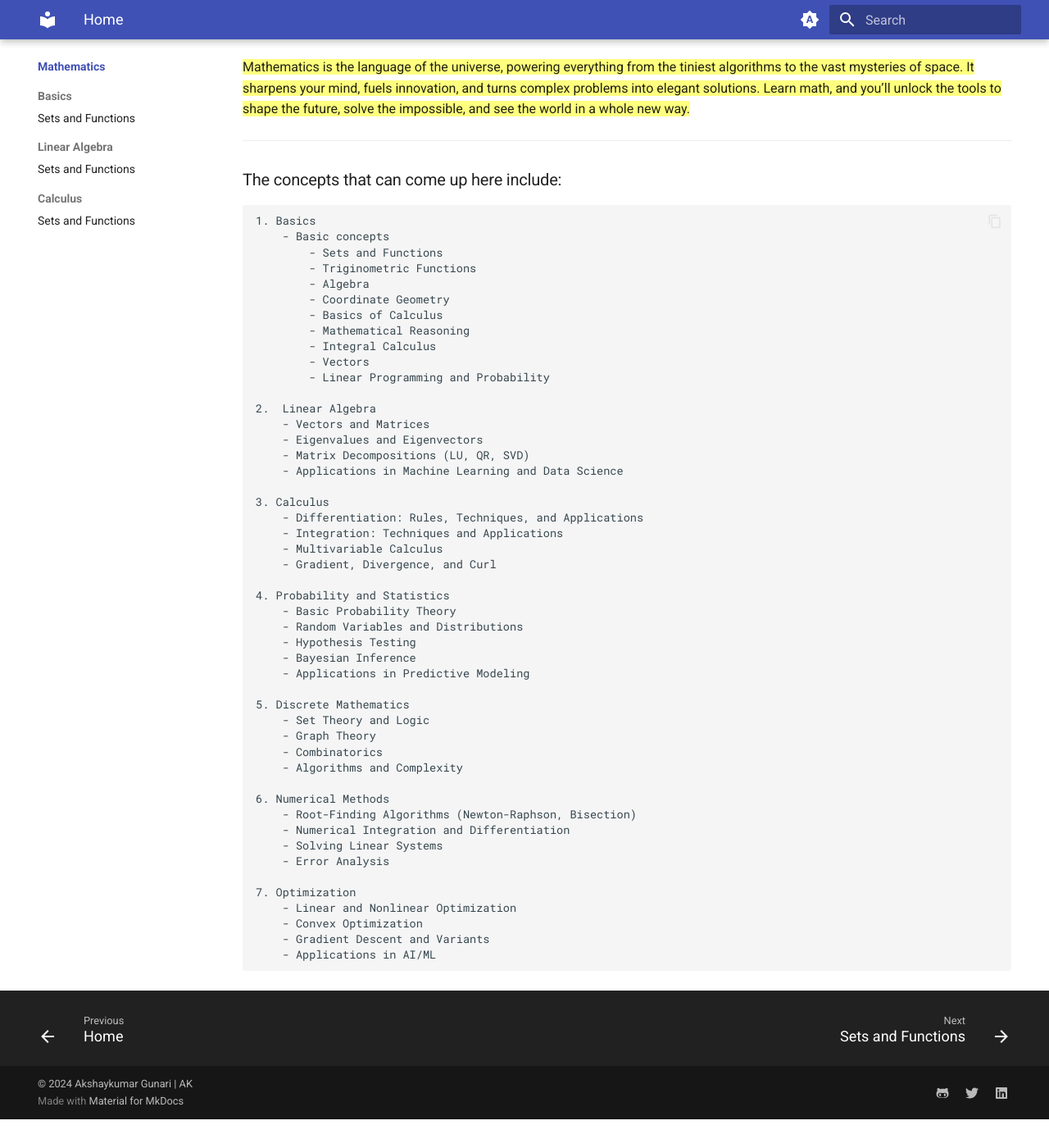
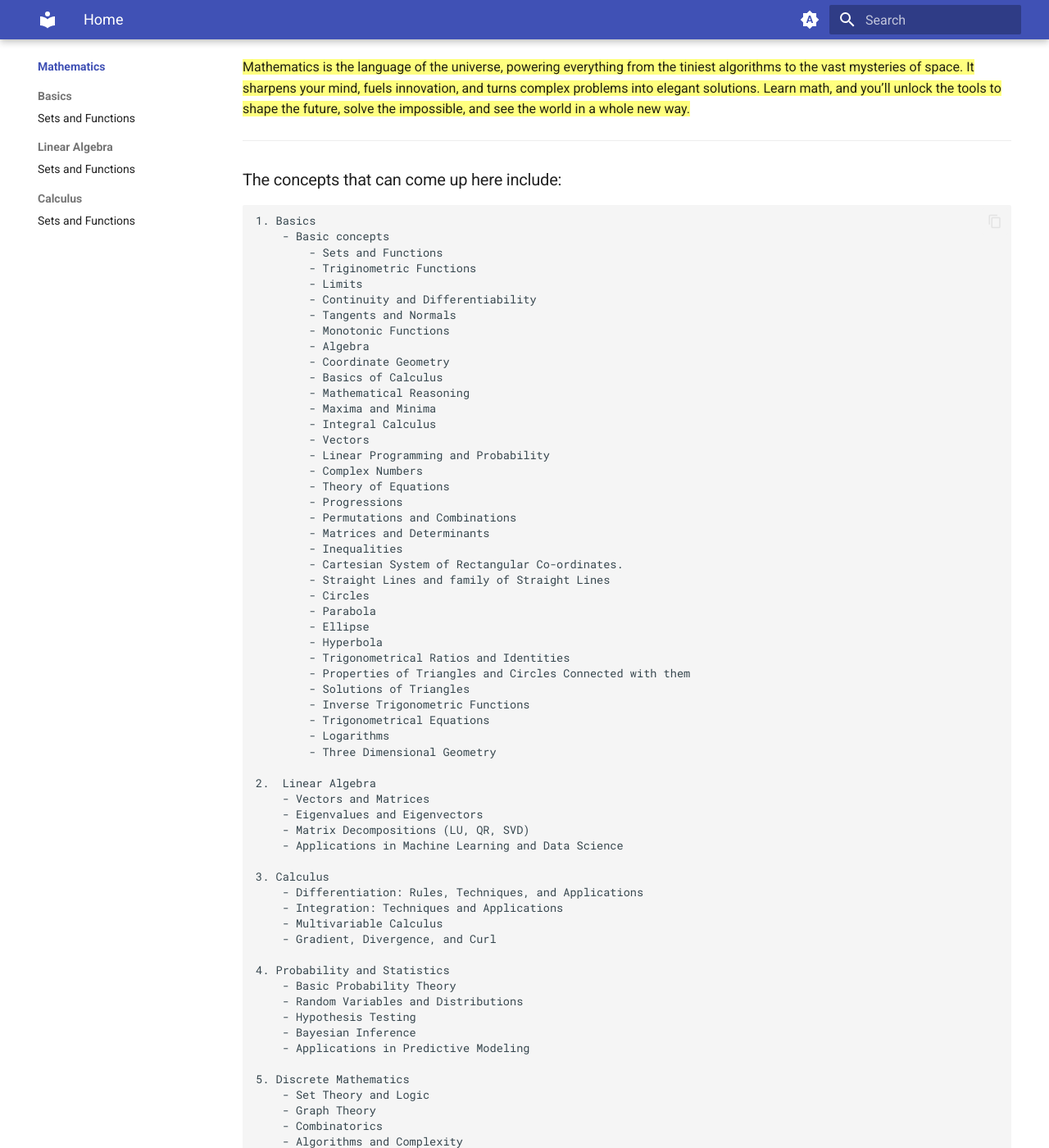
Before and after one commit to akshaykumar-gunari/ak-verse, an MkDocs documentation site: the page built from docs/blog/posts/mathematics/index.md, in a window 1280 px wide and 1400 px high, scrolled down 531 px. Shown: the whole window at 82% size. Built offline with MkDocs 1.6.1 and Material for MkDocs 9.7.7, drawn with Linux system fonts in a browser that asks for light colours; before the commit the page ends 1896 px from its top, so only the background shows below that; some of the changed text lies outside the part shown.

Commit message:
Add contents of Mathematics index

```diff
--- a/docs/blog/posts/mathematics/index.md
+++ b/docs/blog/posts/mathematics/index.md
@@ -20,13 +20,37 @@ This space is dedicated for exploring and documenting mathematical concepts, tec
 		- Basic concepts
 			- Sets and Functions
 			- Triginometric Functions
+			- Limits
+			- Continuity and Differentiability
+			- Tangents and Normals
+			- Monotonic Functions
 			- Algebra
 			- Coordinate Geometry
 			- Basics of Calculus
 			- Mathematical Reasoning
+			- Maxima and Minima
 			- Integral Calculus
 			- Vectors
 			- Linear Programming and Probability
+			- Complex Numbers
+			- Theory of Equations
+			- Progressions
+			- Permutations and Combinations
+			- Matrices and Determinants
+			- Inequalities
+			- Cartesian System of Rectangular Co-ordinates.
+			- Straight Lines and family of Straight Lines
+			- Circles
+			- Parabola
+			- Ellipse
+			- Hyperbola
+			- Trigonometrical Ratios and Identities
+			- Properties of Triangles and Circles Connected with them
+			- Solutions of Triangles
+			- Inverse Trigonometric Functions
+			- Trigonometrical Equations
+			- Logarithms
+			- Three Dimensional Geometry
 
 	2.  Linear Algebra
 		- Vectors and Matrices
```
